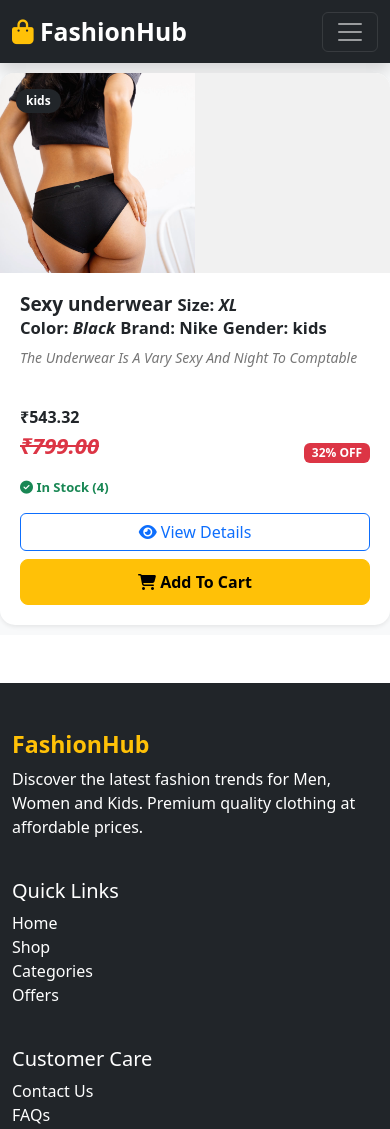
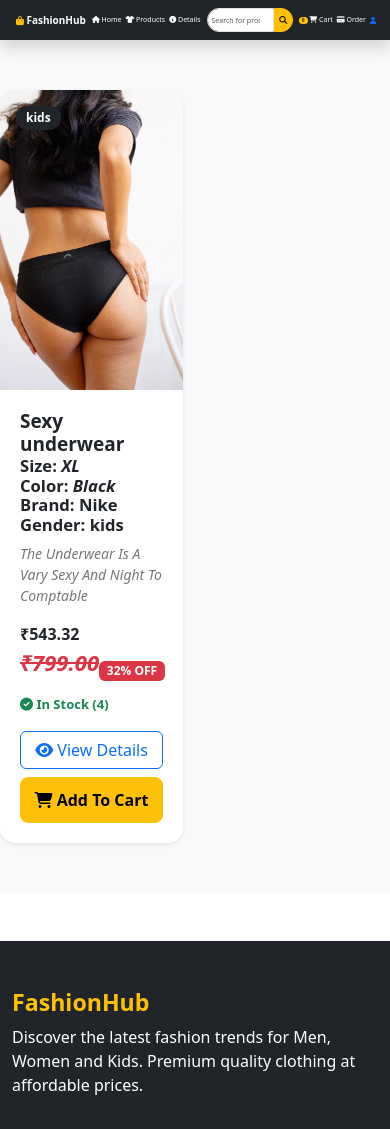
Before and after one commit to raghavsaurabh337-arch/CodeAlpha, a Django app: page /kids/ in a window 390 px wide. Shown: the top 1129 px of the page. Run offline with Django 5.2, Linux system fonts and the light colour scheme; data comes from the database, SQL or seed files in the repository.

Commit message:
code ready

```diff
--- /dev/null
+++ b/task1_e-commerce/static/header.css
@@ -0,0 +1,243 @@
+
+
+    /* =========================
+       MAIN NAVBAR
+       ========================= */
+
+    .navbar-container {
+        display: flex;
+        align-items: center;
+        gap: 15px;
+    }
+
+
+    /* =========================
+       LOGO
+       ========================= */
+
+    .navbar-brand {
+        font-size: 24px;
+        white-space: nowrap;
+        margin: 0;
+    }
+
+
+    /* =========================
+       LEFT MENU
+       ========================= */
+
+    .left-menu {
+        display: flex;
+        flex-direction: row;
+        gap: 8px;
+        margin: 0;
+        padding: 0;
+        white-space: nowrap;
+    }
+
+
+    .left-menu .nav-link,
+    .right-menu .nav-link {
+        color: white;
+        padding: 6px 8px;
+        white-space: nowrap;
+    }
+
+
+    .left-menu .nav-link:hover,
+    .right-menu .nav-link:hover {
+        color: #ffc107;
+    }
+
+
+    .left-menu .nav-link.active,
+    .right-menu .nav-link.active {
+        color: #ffc107;
+    }
+
+
+    /* =========================
+       SEARCH
+       ========================= */
+
+    .search-form {
+        display: flex;
+        flex: 1;
+        max-width: 400px;
+        min-width: 150px;
+        margin: 0 auto;
+    }
+
+
+    .search-form input {
+        border-radius: 20px 0 0 20px;
+    }
+
+
+    .search-form button {
+        border-radius: 0 20px 20px 0;
+    }
+
+
+    /* =========================
+       RIGHT MENU
+       ========================= */
+
+    .right-menu {
+        display: flex;
+        flex-direction: row;
+        gap: 8px;
+        margin: 0;
+        padding: 0;
+        white-space: nowrap;
+    }
+
+
+
+    /* =========================
+       TABLET
+       ========================= */
+
+    @media (max-width: 992px) {
+
+        .navbar-container {
+            gap: 5px;
+        }
+
+
+        .navbar-brand {
+            font-size: 18px;
+        }
+
+
+        .left-menu,
+        .right-menu {
+            gap: 2px;
+        }
+
+
+        .left-menu .nav-link,
+        .right-menu .nav-link {
+            font-size: 12px;
+            padding: 5px 3px;
+        }
+
+
+        .search-form {
+            max-width: 180px;
+            min-width: 100px;
+        }
+
+    }
+
+
+
+    /* =========================
+       MOBILE
+       ========================= */
+
+    @media (max-width: 576px) {
+
+        .navbar {
+            padding: 4px 2px;
+        }
+
+
+        .navbar-container {
+            width: 100%;
+            gap: 2px;
+            flex-wrap: nowrap;
+            font-size: 7px;
+
+        }
+
+
+        /* Logo */
+
+        .navbar-brand {
+            font-size: 10px;
+            padding: 2px;
+            margin: 0;
+        }
+
+
+        .navbar-brand i {
+            font-size: 9px;
+        }
+
+
+        /* Left Menu */
+
+        .left-menu {
+            gap: 0;
+            flex-shrink: 1;
+        }
+
+
+        .left-menu .nav-link {
+            font-size: 7px;
+            padding: 3px 2px;
+        }
+
+
+        .left-menu .nav-link i {
+            font-size: 7px;
+        }
+
+
+        /* Search */
+
+        .search-form {
+            flex: 1;
+            min-width: 55px;
+            max-width: 100px;
+            margin: 0 2px;
+        }
+
+
+        .search-form input {
+            width: 100%;
+            min-width: 0;
+            height: 24px;
+            font-size: 7px;
+            padding: 2px 4px;
+        }
+
+
+        .search-form button {
+            height: 24px;
+            width: 23px;
+            padding: 2px;
+        }
+
+
+        .search-form button i {
+            font-size: 8px;
+        }
+
+
+        /* Right Menu */
+
+        .right-menu {
+            gap: 0;
+            flex-shrink: 0;
+        }
+
+
+        .right-menu .nav-link {
+            font-size: 7px;
+            padding: 3px 2px;
+        }
+
+
+        .right-menu .nav-link i {
+            font-size: 7px;
+        }
+
+
+        .right-menu .badge {
+            font-size: 5px;
+            padding: 1px 3px;
+        }
+
+    }
--- a/task1_e-commerce/static/products.css
+++ b/task1_e-commerce/static/products.css
@@ -1,6 +1,6 @@
 
     .products-section {
-        padding: 10px 0;
+        padding: 50px 0;
         background: #f8f9fa;
     }
 
@@ -24,8 +24,8 @@
     }
 
     .product-image {
-        width: 50%;
-        height: 200px;
+        width: 100%;
+        height: 300px;
         object-fit: cover;
         transition: transform 0.4s ease;
     }
@@ -52,7 +52,7 @@
 
     .product-price {
         font-size: 22px;
-        font-weight: 600;
+        font-weight: 700;
         color: #dc3545;
     }
 
--- a/task1_e-commerce/templates/header.html
+++ b/task1_e-commerce/templates/header.html
@@ -1,87 +1,114 @@
+{% load static %}
+
 <link href="https://cdn.jsdelivr.net/npm/bootstrap@5.3.8/dist/css/bootstrap.min.css" rel="stylesheet">
-<link rel="stylesheet"href="https://cdnjs.cloudflare.com/ajax/libs/font-awesome/6.5.2/css/all.min.css">
-<nav class="navbar navbar-expand-lg navbar-dark bg-dark shadow py-8">
-    <div class="container">
+
+<link rel="stylesheet"
+      href="https://cdnjs.cloudflare.com/ajax/libs/font-awesome/6.5.2/css/all.min.css">
+<link rel="stylesheet" href="{% static 'header.css' %}">
+
+
+
+<nav class="navbar navbar-dark bg-dark shadow py-2">
+
+    <div class="container-fluid navbar-container">
 
         <!-- Logo -->
-        <a class="navbar-brand fw-bold fs-2 me-4" href="{% url 'home' %}">
+        <a class="navbar-brand fw-bold" href="{% url 'home' %}">
             <i class="fa-solid fa-bag-shopping text-warning"></i>
             FashionHub
         </a>
 
-        <!-- Mobile Toggle -->
-        <button class="navbar-toggler" type="button"
-                data-bs-toggle="collapse"
-                data-bs-target="#navbarNav">
-            <span class="navbar-toggler-icon"></span>
-        </button>
-
-        <div class="collapse navbar-collapse" id="navbarNav">
 
         <!-- Left Menu -->
-            <ul class="navbar-nav align-items-center">
+        <ul class="navbar-nav flex-row left-menu">
 
-               <li class="nav-item mx-1">
-    <a class="nav-link {% if request.path == '/' %}active{% endif %}" href="{% url 'home' %}">
-        <i class="fa-solid fa-house"></i> Home
+            <!-- Home -->
+            <li class="nav-item">
+                <a class="nav-link {% if request.path == '/' %}active{% endif %}"
+                   href="{% url 'home' %}">
+                    <i class="fa-solid fa-house"></i>
+                    Home
                 </a>
             </li>
 
-<li class="nav-item mx-1">
-    <a class="nav-link {% if request.path == '/products/' %}active{% endif %}" href="{% url 'products' %}">
-        <i class="fa-solid fa-shirt"></i> Products
+
+            <!-- Products -->
+            <li class="nav-item">
+                <a class="nav-link {% if request.path == '/products/' %}active{% endif %}"
+                   href="{% url 'products' %}">
+                    <i class="fa-solid fa-shirt"></i>
+                    Products
                 </a>
             </li>
 
-<li class="nav-item mx-1">
-    <a class="nav-link {% if request.path == '/products-details/' %}active{% endif %}" href="{% url 'products_details' %}">
-        <i class="fa-solid fa-circle-info"></i> Details
-    </a>
-</li>
 
-<li class="nav-item mx-1">
-    <a class="nav-link {% if request.path == '/cart/' %}active{% endif %}" href="{% url 'cart' %}">
-        <span class="badge bg-warning text-dark rounded-pill">0</span>
-        <i class="fa-solid fa-cart-shopping"></i> Cart
-    </a>
-</li>
-
-<li class="nav-item mx-1">
-    <a class="nav-link {% if request.path == '/order/' %}active{% endif %}" href="{% url 'order' %}">
-        <i class="fa-solid fa-credit-card"></i> Order
+            <!-- Details -->
+            <li class="nav-item">
+                <a class="nav-link {% if request.path == '/products-details/' %}active{% endif %}"
+                   href="{% url 'products_details' %}">
+                    <i class="fa-solid fa-circle-info"></i>
+                    Details
                 </a>
             </li>
 
         </ul>
 
+
         <!-- Search -->
-            <form class="d-flex mx-auto w-50">
-                <input class="form-control rounded-start-pill"
+        <form class="search-form">
+
+            <input class="form-control"
                    type="search"
                    placeholder="Search for products...">
 
-                <button class="btn btn-warning rounded-end-pill px-4"
+            <button class="btn btn-warning"
                     type="submit">
+
                 <i class="fa-solid fa-search"></i>
+
             </button>
+
         </form>
 
-            <!-- Right Buttons -->
-            {% comment %} <div class="d-flex align-items-center">
 
-                <a href="{% url 'login' %}"
-                   class="btn btn-outline-light me-2 px-4">
-                    Login
+        <!-- Right Menu -->
+        <ul class="navbar-nav flex-row right-menu">
+
+            <!-- Cart -->
+            <li class="nav-item">
+                <a class="nav-link {% if request.path == '/cart/' %}active{% endif %}"
+                   href="{% url 'cart' %}">
+
+                    <span class="badge bg-warning text-dark rounded-pill">
+                        0
+                    </span>
+
+                    <i class="fa-solid fa-cart-shopping"></i>
+                    Cart
+
                 </a>
+            </li>
 
-                <a href="{% url 'register' %}"
-                   class="btn btn-warning px-4">
-                    Register
-                </a> {% endcomment %}
 
+            <!-- Order -->
+            <li class="nav-item">
+                <a class="nav-link {% if request.path == '/order/' %}active{% endif %}"
+                   href="{% url 'order' %}">
+
+                    <i class="fa-solid fa-credit-card"></i>
+                    Order
+
+                </a>
+            </li>
+
+        </ul>
+        <!-- Profile -->
+<div class="profile-icon">
+    <a href="#">
+        <i class="fa-solid fa-user"></i>
+    </a>
 </div>
 
     </div>
 
-    </div>
 </nav>
--- a/task1_e-commerce/templates/product_section.html
+++ b/task1_e-commerce/templates/product_section.html
@@ -11,7 +11,7 @@
 
         {% for product in products %}
 
-        <div class="col-xl-3 col-lg-4 col-md-6">
+        <div class="col-6 col-md-6 col-lg-4 col-xl-3">
 
             <div class="card product-card shadow-sm h-100">
 
@@ -28,7 +28,7 @@
                     {% else %}
 
                     <div class="d-flex align-items-center justify-content-center"
-                         style="height:100px;">
+                         style="height:300px;">
 
                         <span class="text-muted">
                             No Image Available
@@ -54,16 +54,19 @@
 
                 <div class="product-info">
 
-                    <h4 class="product-name">
+                    <h5 class="product-name">
                         <b>{{ product.name }}</b>  <small>Size: <i>{{ product.size }}</i></small>
                         <br>
                         <small>Color: <i>{{ product.color }}</i></small>
                         <small>Brand: {{ product.brand }}</small>
                          <small>Gender: {{ product.gender }}</small>
                     </h5>
+
+
                     <p class="product-description">
                         <i>{{ product.description  }}</i>
                     </p>
+
                 <strong>
                             ₹{{ product.discount_price}}
                         </strong>
@@ -79,6 +82,8 @@
                         {% endif %}
 
                     </div>
+
+
                     <!-- Stock -->
 
                     {% if product.stock > 0 %}
```
Also changed, not shown: task1_e-commerce/CodeAlpha/settings.py (+17 -7 lines), task1_e-commerce/static/home.css (+78 -0 lines), task1_e-commerce/templates/home.html (+5 -81 lines). Lines whose indentation alone changed are shown as unchanged.
